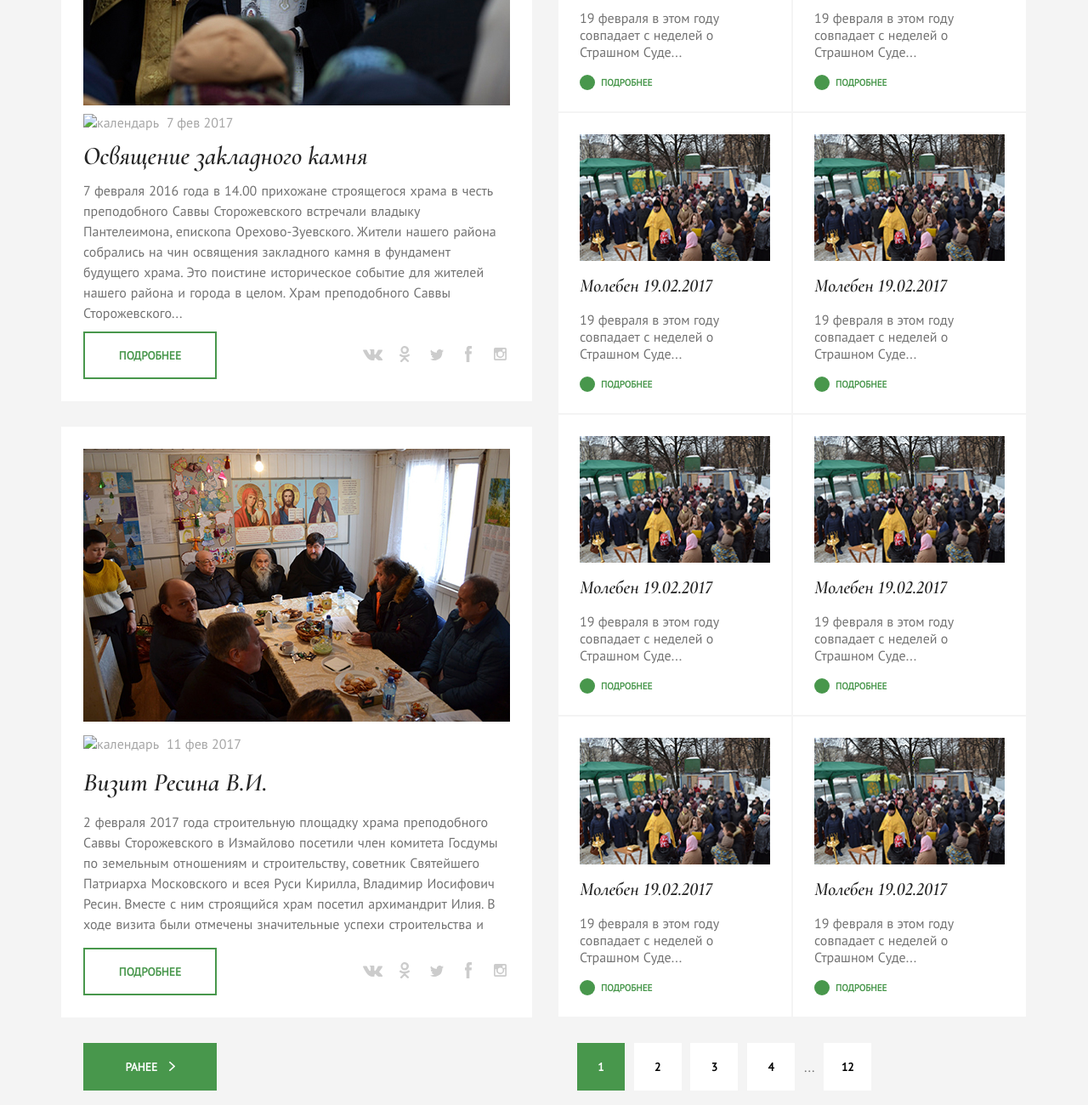
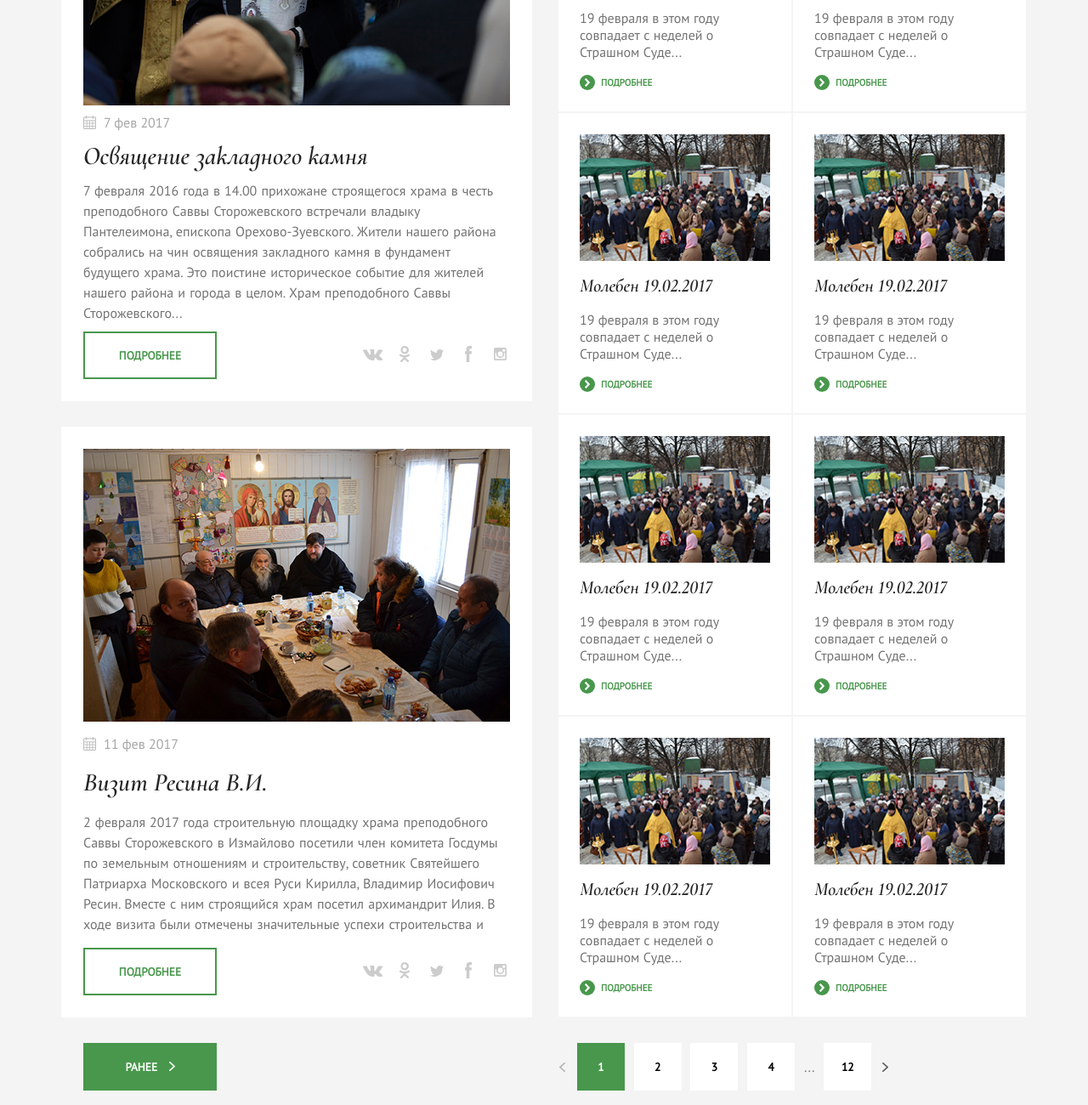
Before and after one commit to Alex-8-8/temple-project, a website: page src/index.html in a window 1280 px wide. Shown: the part 1060-2360 px from the top of the page at 85% size. Drawn offline with nearby package versions, Linux system fonts and the light colour scheme; files that its build step writes are made by us from their sources; the site is published under a folder, as on GitHub Pages, so addresses that start at the root find nothing.

Commit message:
fixed images path

```diff
--- a/src/index.html
+++ b/src/index.html
@@ -112,7 +112,7 @@
             >
             <span class="main-news__date">
               <img
-                src="/images/calendar.png"
+                src="./images/calendar.png"
                 alt="календарь"
                 class="main-news__calendar"
               >
@@ -225,7 +225,7 @@
             >
             <p class="main-news__date">
               <img
-                src="/images/calendar.png"
+                src="./images/calendar.png"
                 alt="календарь"
                 class="main-news__calendar"
               >
--- a/src/styles/_news.scss
+++ b/src/styles/_news.scss
@@ -164,7 +164,7 @@
       left: 0;
       height: 100%;
       width: 100%;
-      background: url("/images/arrow.png") no-repeat center;
+      background: url("../images/arrow.png") no-repeat center;
     }
     &::after {
       content: "Подробнее";
@@ -226,7 +226,7 @@
       left: 0;
       height: 100%;
       width: 100%;
-      background: url("/images/arrow-left.svg") no-repeat center;
+      background: url("../images/arrow-left.svg") no-repeat center;
     }
   }
   &__next {
@@ -238,7 +238,7 @@
       left: 0;
       height: 100%;
       width: 100%;
-      background: url("/images/arrow-right.svg") no-repeat center;
+      background: url("../images/arrow-right.svg") no-repeat center;
     }
   }
 }
```
